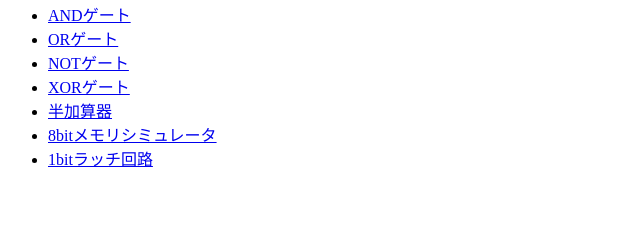
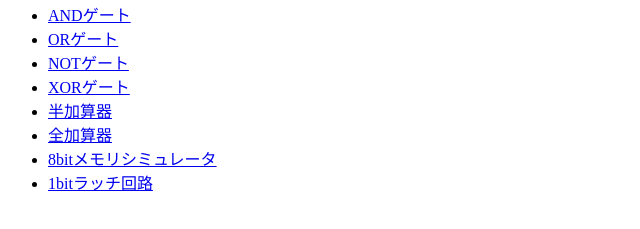
Before and after one commit to yyyyosida/jouhou1, a plain HTML site: page index.html in a window 1280 px wide. Shown: the part 87-316 px from the top of the page, without its empty margins (0-640 px from the left). Drawn offline with Linux system fonts and the light colour scheme.

Commit message:
Update index.html

```diff
--- a/index.html
+++ b/index.html
@@ -9,6 +9,7 @@
       <li><a href="NOT.html">NOTゲート</a></li>
       <li><a href="XOR.html">XORゲート</a></li>
       <li><a href="HA.html">半加算器</a></li>
+      <li><a href="FA.html">全加算器</a></li>
       <li><a href="8bitM.html">8bitメモリシミュレータ</a></li>
       <li><a href="nandLatch.html">1bitラッチ回路</a></li>
     </ul>
```
